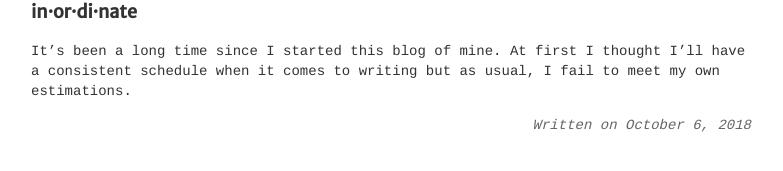
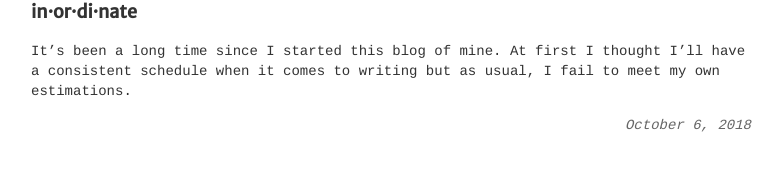
Before and after one commit to nardsqq/nardsqq.github.io, a Jekyll site: the page built from _posts/2018-10-06-inordinate.md, in a window 1280 px wide. Shown: the part 149-320 px from the top of the page, without its empty margins (249-1032 px from the left). Built offline with Jekyll 4.4.1, drawn with Linux system fonts in a browser that asks for light colours.

Commit message:
Add date to page layout

```diff
--- a/_layouts/page.html
+++ b/_layouts/page.html
@@ -3,6 +3,8 @@
 ---
 
 <article class="page">
+
+  <p class="date">{{ page.date | date: "%B %e, %Y" }}</p>
 
   <h3>{{ page.title }}</h3>
 
--- a/_layouts/post.html
+++ b/_layouts/post.html
@@ -10,7 +10,7 @@
   </div>
 
   <div class="date">
-    Written on {{ page.date | date: "%B %e, %Y" }}
+    {{ page.date | date: "%B %e, %Y" }}
   </div>
 
   {% include disqus.html %}
--- a/style.scss
+++ b/style.scss
@@ -291,6 +291,10 @@
   text-align: center;
 }
 
+.main-page-date {
+
+}
+
 // Settled on moving the import of syntax highlighting to the bottom of the CSS
 // ... Otherwise it really bloats up the top of the CSS file and makes it difficult to find the start
 @import "highlights";
```
